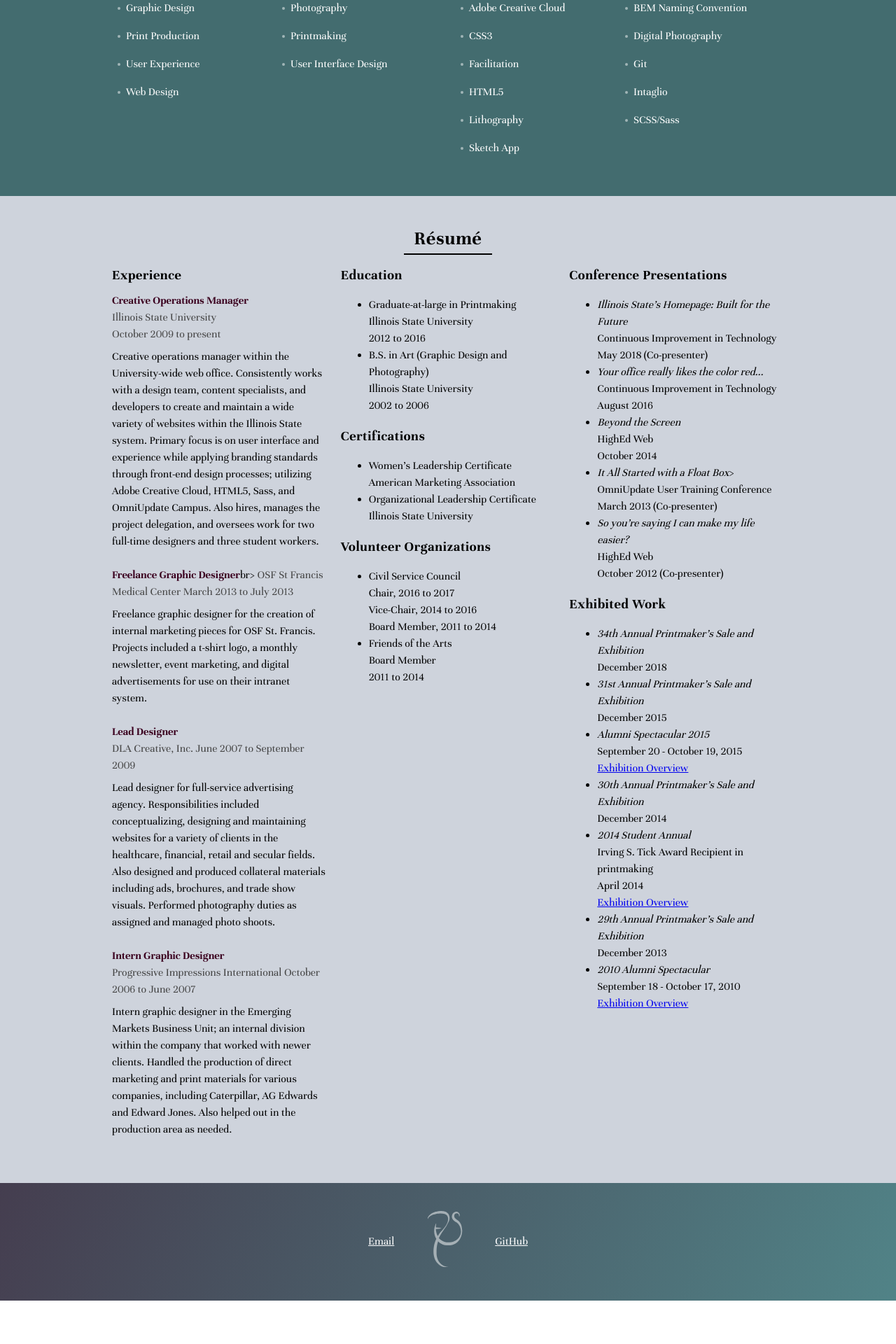
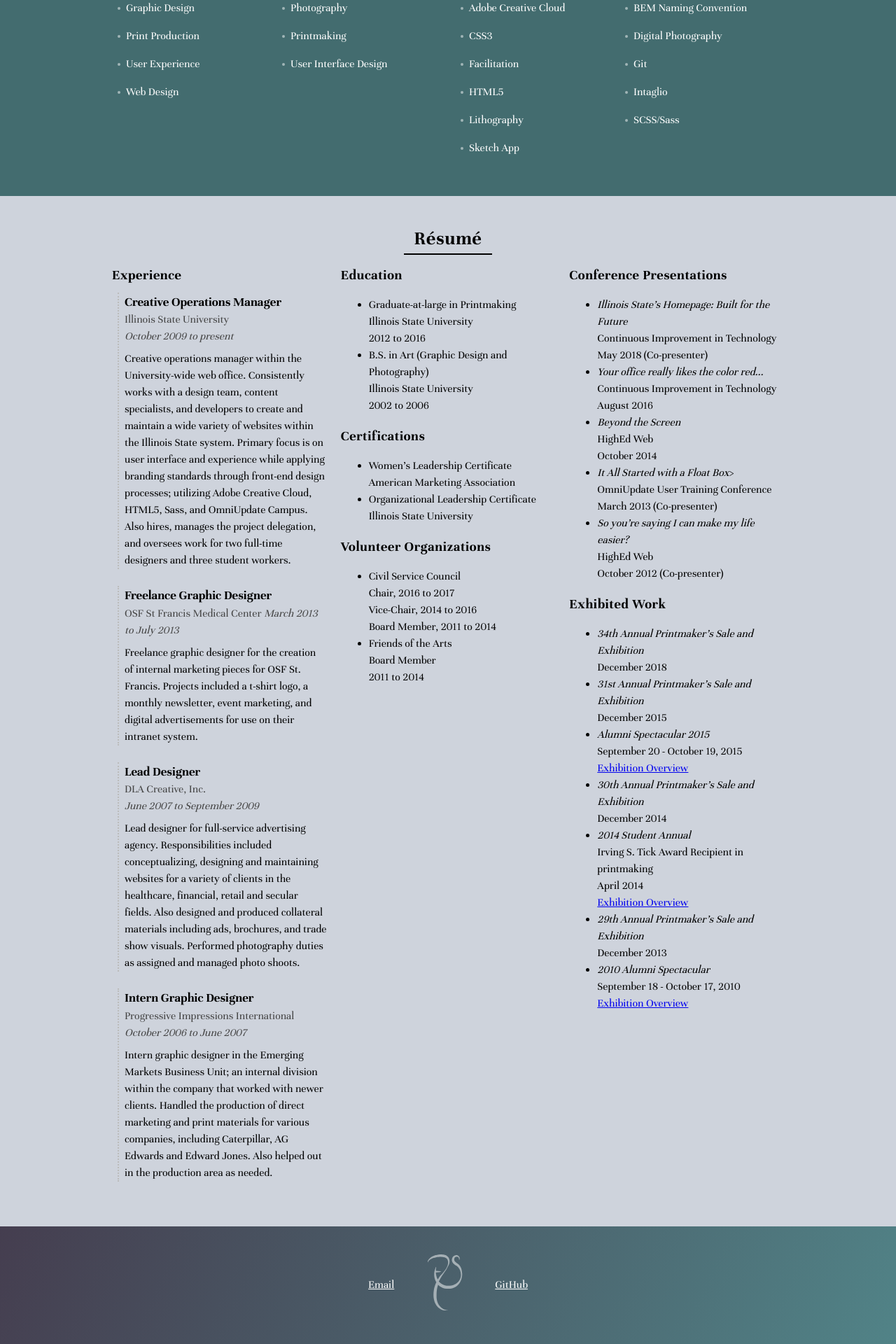
Before and after one commit to asmithorn/asmithorn.github.io, a Jekyll site: the page built from about/index.html, in a window 1280 px wide. Shown: the part 930-2850 px from the top of the page at 70% size. Built offline with Jekyll 4.4.1, drawn with Linux system fonts in a browser that asks for light colours; before the commit the page ends 2788 px from its top, so only the background shows below that.

Commit message:
resume styling 3

```diff
--- a/about/index.html
+++ b/about/index.html
@@ -134,20 +134,20 @@ title: About
               <span class="c-resume__desc">Creative operations manager within the University-wide web office. Consistently works with a design team, content specialists, and developers to create and maintain a wide variety of websites within the Illinois State system. Primary focus is on user interface and experience while applying branding standards through front-end design processes; utilizing Adobe Creative Cloud, HTML5, Sass, and OmniUpdate Campus. Also hires, manages the project delegation, and oversees work for two full-time designers and three student workers.</span>
             </li>
             <li class="c-resume__list-item">
-              <span class="c-resume__heading">Freelance Graphic Designer</span>br>
+              <span class="c-resume__heading">Freelance Graphic Designer</span><br>
               <span class="c-resume__location">OSF St Francis Medical Center</span></b>
               <span class="c-resume__date">March 2013 to July 2013</span><br>
               <span class="c-resume__desc">Freelance graphic designer for the creation of internal marketing pieces for OSF St. Francis. Projects included a t-shirt logo, a monthly newsletter, event marketing, and digital advertisements for use on their intranet system.</span>
             </li>
             <li class="c-resume__list-item">
               <span class="c-resume__heading">Lead Designer</span><br>
-              <span class="c-resume__location">DLA Creative, Inc.</span></b>
+              <span class="c-resume__location">DLA Creative, Inc.</span><br>
               <span class="c-resume__date">June 2007 to September 2009</span><br>
               <span class="c-resume__desc">Lead designer for full-service advertising agency. Responsibilities included conceptualizing, designing and maintaining websites for a variety of clients in the healthcare, financial, retail and secular fields. Also designed and produced collateral materials including ads, brochures, and trade show visuals. Performed photography duties as assigned and managed photo shoots.</span>
             </li>
             <li class="c-resume__list-item">
               <span class="c-resume__heading">Intern Graphic Designer</span><br>
-              <span class="c-resume__location">Progressive Impressions International</span></b>
+              <span class="c-resume__location">Progressive Impressions International</span><br>
               <span class="c-resume__date">October 2006 to June 2007</span><br>
               <span class="c-resume__desc">Intern graphic designer in the Emerging Markets Business Unit; an internal division within the company that worked with newer clients. Handled the production of direct marketing and print materials for various companies, including Caterpillar, AG Edwards and Edward Jones. Also helped out in the production area as needed.</span>
             </li>
--- a/css/style.scss
+++ b/css/style.scss
@@ -285,12 +285,15 @@ margin: 1.25rem 0;
   }
 
   .c-resume__list-item {
+    border-left: 2px dotted #bbb;
     margin-bottom: 1.5em;
+    margin-left: .5em;
+    padding-left: .5em;
   }
 
   .c-resume__heading {
-    color: $maroon;
     font-family: "unnabold";
+    font-size: 1.15em;
   }
 
   .c-resume__location {
@@ -299,6 +302,7 @@ margin: 1.25rem 0;
 
   .c-resume__date {
     color: #444;
+    font-style: italic;
   }
 
   .c-resume__desc {
```
